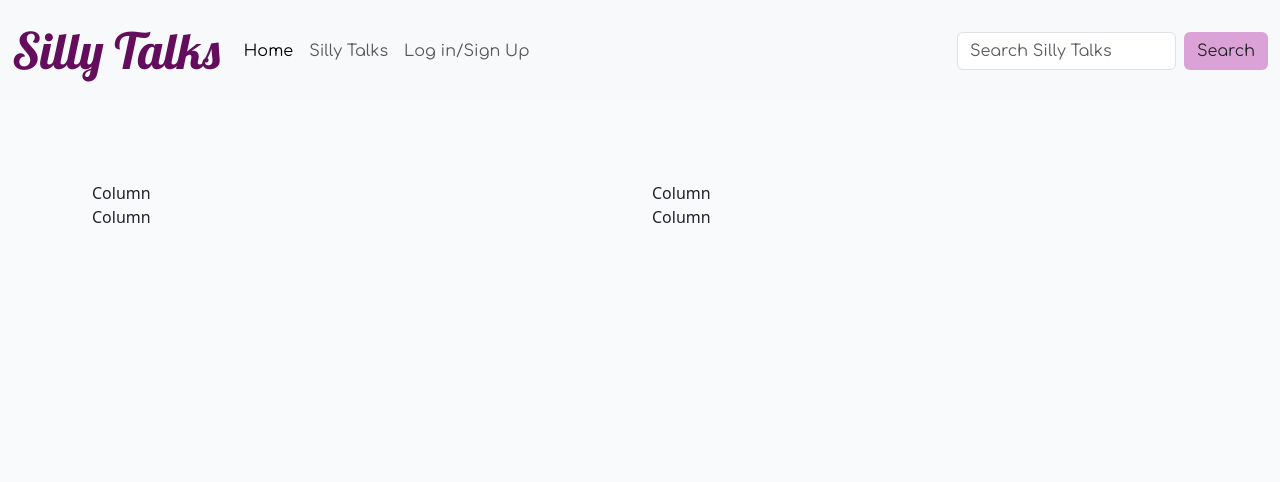
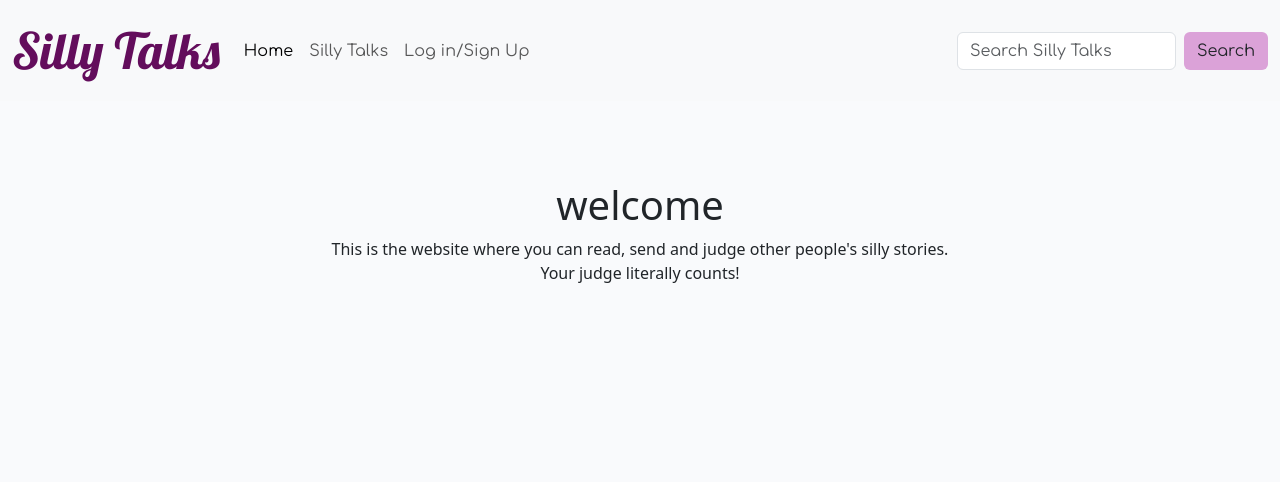
Before and after one commit to Nathisaraujo/project4, a Django app: page / in a window 1280 px wide. Shown: the top 482 px of the page. Run offline with Django 4.2, Linux system fonts and the light colour scheme.

Commit message:
created first container for home.html

```diff
--- a/home/templates/home/home.html
+++ b/home/templates/home/home.html
@@ -2,11 +2,10 @@
 {% block content %}
 {% load static %}
 <div class="container">
-    <div class="row row-cols-2">
-      <div class="col">Column</div>
-      <div class="col">Column</div>
-      <div class="col">Column</div>
-      <div class="col">Column</div>
-    </div>
-  </div>
+  <h1 class="text-center">welcome</h1>
+  <p class="text-center">This is the website where you can read, send and judge other people's silly stories.<br>
+      Your judge literally counts!
+  </p>
+</div>
+
 {% endblock content %}
```
